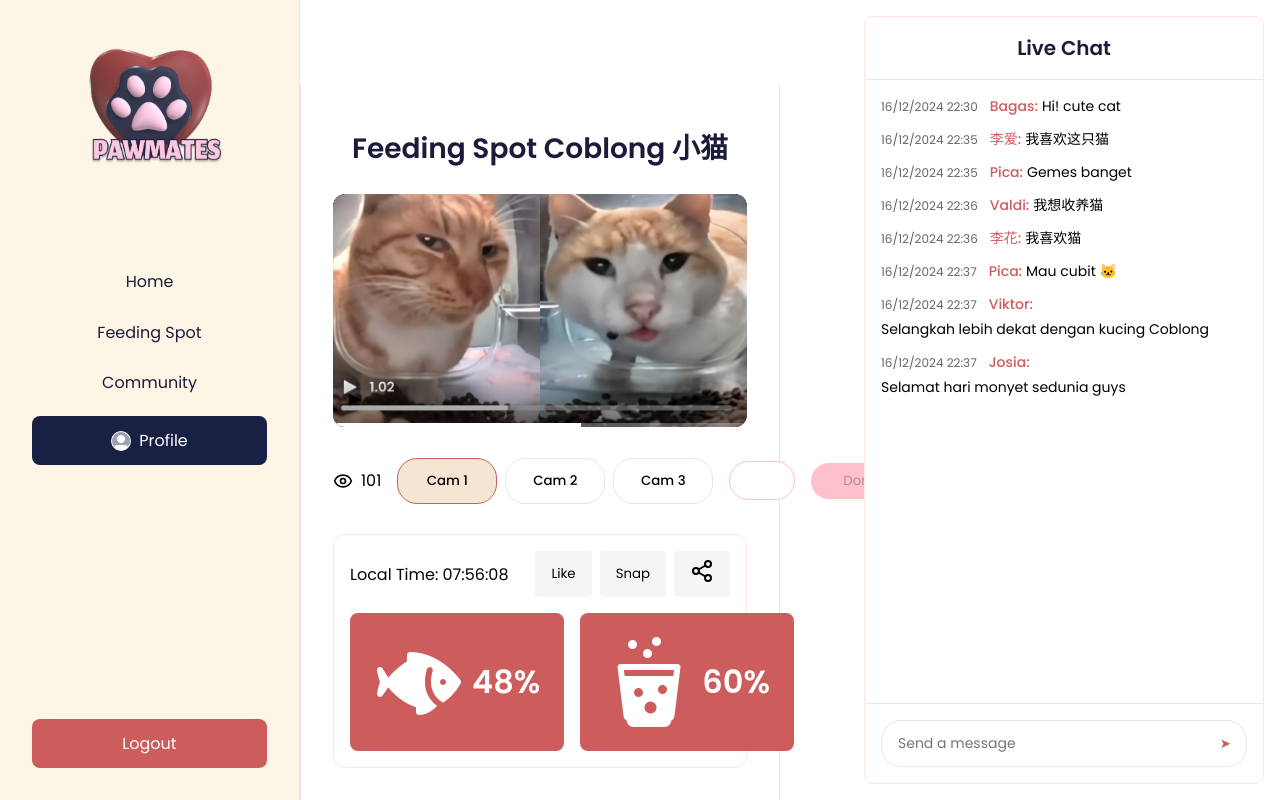
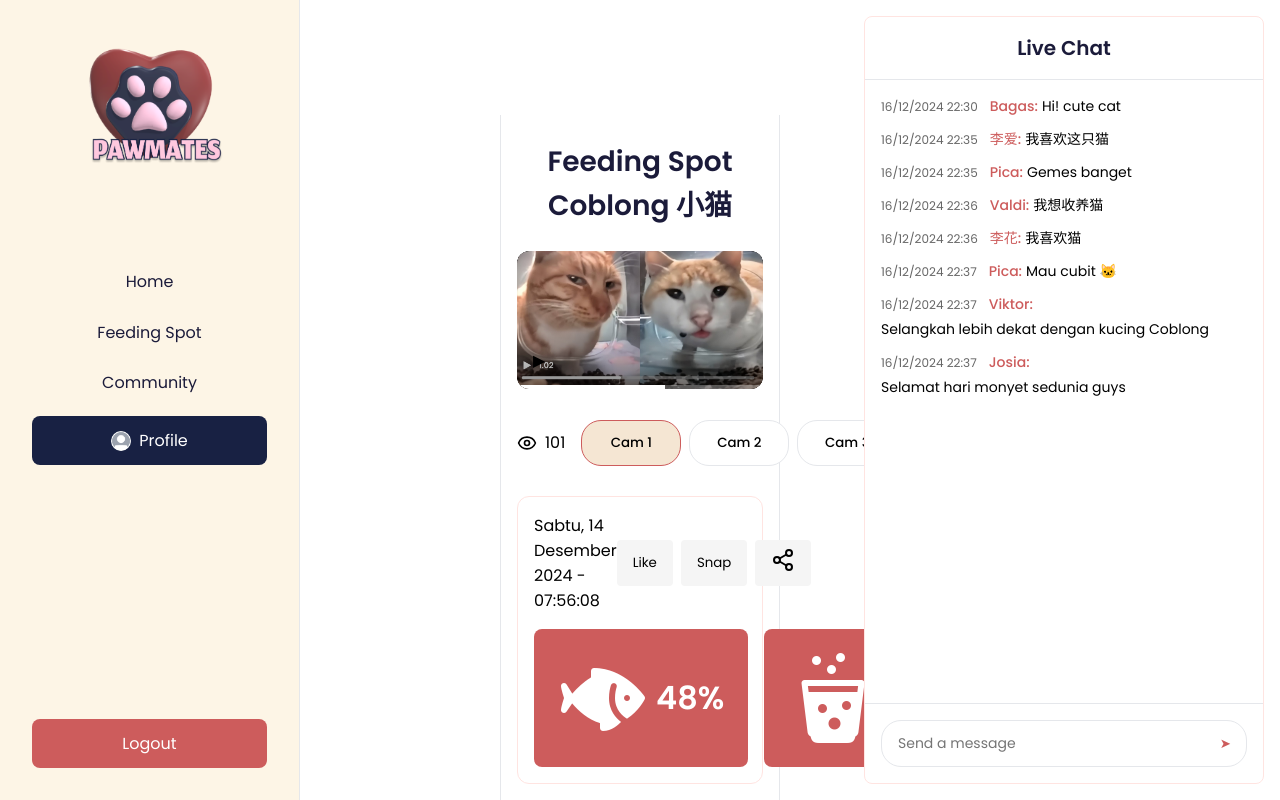
Before and after one commit to tvaldig/pawmates-lasti, a React (Create React App) app in the folder client/: page /home in a window 1280 px wide. Built offline with nearby package versions, Linux system fonts and the light colour scheme; sample sign-in values are in the browser's storage.

Commit message:
feat : update home

```diff
--- a/client/src/home.css
+++ b/client/src/home.css
@@ -99,11 +99,11 @@ nav-link {
   /* Main Content Styles */
   .main-content {
     flex: 1;
-  margin-left: 300px;
+    margin-left: 500px;
     margin-top: auto;
     margin-right: 500px;
     background-color: white;
-  padding: 2rem;
+    padding: 1rem;
     min-width: 0;
     border-left: 1px solid #E5E7EB;
     border-right: 1px solid #E5E7EB;
--- a/client/src/home.js
+++ b/client/src/home.js
@@ -266,22 +266,33 @@ import './home.css';
 const PawMatesHome = () => {
   const [currentCam, setCurrentCam] = useState('cam1');
   const [donationAmount, setDonationAmount] = useState('');
-  const [localTime, setLocalTime] = useState(new Date().toLocaleTimeString('en-US', {
+  const [localTime, setLocalTime] = useState('');
+  const navigate = useNavigate();
+
+  const formatDateTime = () => {
+    const now = new Date();
+    const days = ['Minggu', 'Senin', 'Selasa', 'Rabu', 'Kamis', 'Jumat', 'Sabtu'];
+    const months = ['Januari', 'Februari', 'Maret', 'April', 'Mei', 'Juni', 'Juli', 'Agustus', 'September', 'Oktober', 'November', 'Desember'];
+
+    const day = days[now.getDay()];
+    const date = now.getDate();
+    const month = months[now.getMonth()];
+    const year = now.getFullYear();
+    const time = now.toLocaleTimeString('en-US', {
       hour: '2-digit',
       minute: '2-digit',
       second: '2-digit',
       hour12: false
-  }));
-  const navigate = useNavigate();
+    });
+
+    return `${day}, ${date} ${month} ${year} - ${time}`;
+  };
 
   useEffect(() => {
+    setLocalTime(formatDateTime());
+
     const timer = setInterval(() => {
-      setLocalTime(new Date().toLocaleTimeString('en-US', {
-        hour: '2-digit',
-        minute: '2-digit',
-        second: '2-digit',
-        hour12: false
-      }));
+      setLocalTime(formatDateTime());
     }, 1000);
 
     return () => clearInterval(timer);
@@ -447,7 +458,7 @@ const PawMatesHome = () => {
         {/* Stats Section */}
         <div className="stats-container">
           <div className="stats-header">
-            <span className="local-time">Local Time: {localTime}</span>
+            <span className="local-time">{localTime}</span>
             <div className="action-buttons">
               <button>Like</button>
               <button>Snap</button>
@@ -474,35 +485,43 @@ const PawMatesHome = () => {
         <div className="chat-messages">
           <div className="chat-message">
             <span className="message-time">16/12/2024 22:30</span>
-      <span className="message-author">Bagas:</span> Hi! cute cat
+            <span className="message-author">Bagas:</span>
+            Hi! cute cat
           </div>
           <div className="chat-message">
             <span className="message-time">16/12/2024 22:35</span>
-      <span className="message-author">李爱:</span> 我喜欢这只猫
+            <span className="message-author">李爱:</span>
+            我喜欢这只猫
           </div>
           <div className="chat-message">
             <span className="message-time">16/12/2024 22:35</span>
-      <span className="message-author">Pica:</span> Gemes banget
+            <span className="message-author">Pica:</span>
+            Gemes banget
           </div>
           <div className="chat-message">
             <span className="message-time">16/12/2024 22:36</span>
-      <span className="message-author">Valdi:</span> 我想收养猫
+            <span className="message-author">Valdi:</span>
+            我想收养猫
           </div>
           <div className="chat-message">
             <span className="message-time">16/12/2024 22:36</span>
-      <span className="message-author">李花:</span> 我喜欢猫
+            <span className="message-author">李花:</span>
+            我喜欢猫
           </div>
           <div className="chat-message">
             <span className="message-time">16/12/2024 22:37</span>
-      <span className="message-author">Pica:</span> Mau cubit 🐱
+            <span className="message-author">Pica:</span>
+            Mau cubit 🐱
           </div>
           <div className="chat-message">
             <span className="message-time">16/12/2024 22:37</span>
-      <span className="message-author">Viktor:</span> Selangkah lebih dekat dengan kucing Coblong
+            <span className="message-author">Viktor:</span>
+            Selangkah lebih dekat dengan kucing Coblong
           </div>
           <div className="chat-message">
             <span className="message-time">16/12/2024 22:37</span>
-      <span className="message-author">Josia:</span> Selamat hari monyet sedunia guys
+            <span className="message-author">Josia:</span>
+            Selamat hari monyet sedunia guys
           </div>
         </div>
         <div className="chat-input">
```
Lines whose indentation alone changed are shown as unchanged.
